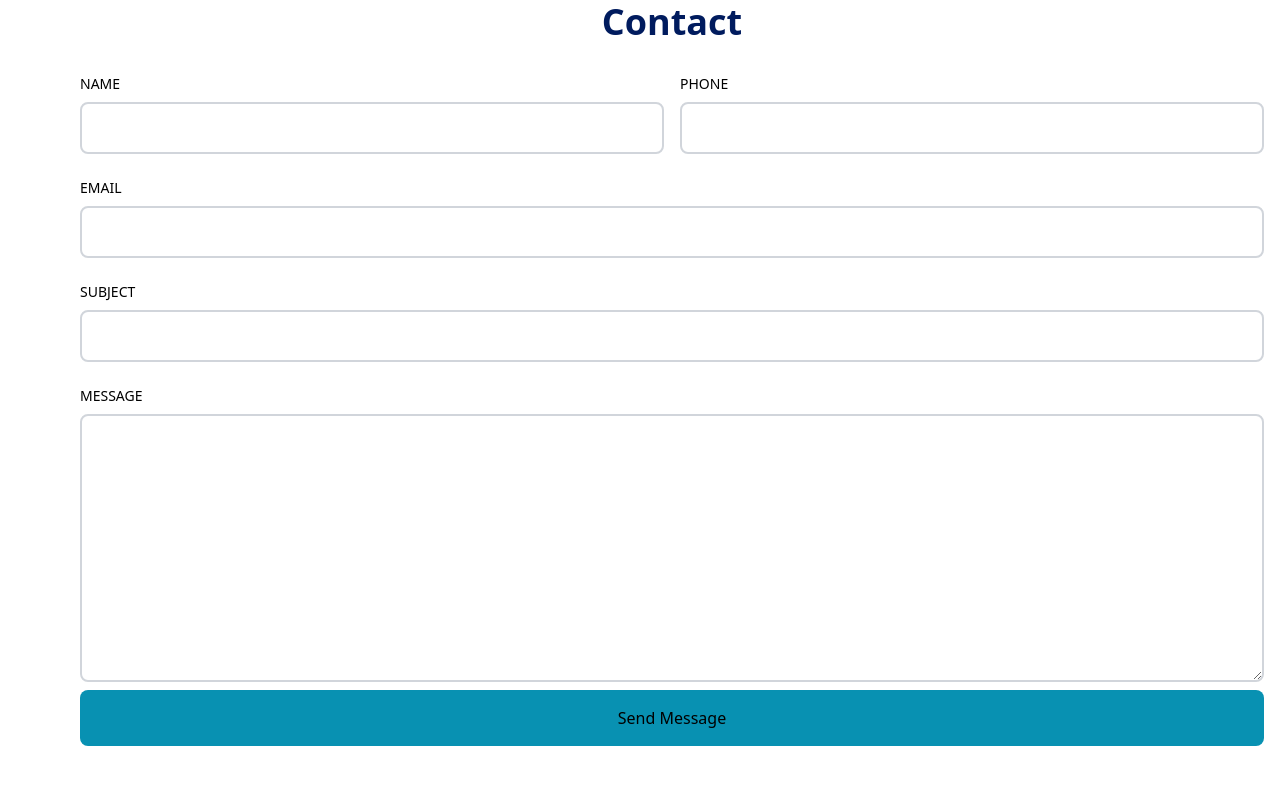
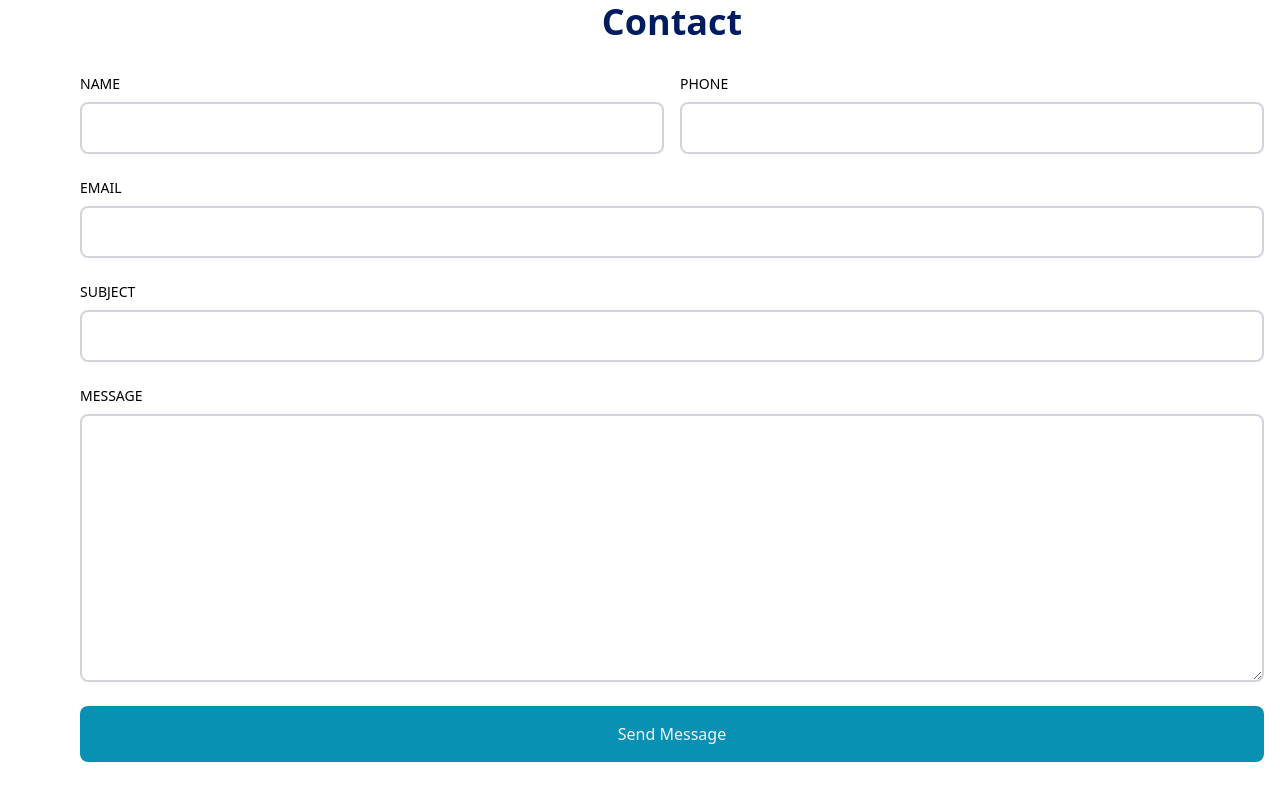
Before and after one commit to AlenKrga/portofolioReact, a React (Vite) app in the folder portofolio/: page / in a window 1280 px wide. Shown: the part 2285-3085 px from the top of the page. Built offline with nearby package versions, Linux system fonts and the light colour scheme.

Commit message:
fixing typo for button text color

```diff
--- a/portofolio/src/components/Contact.jsx
+++ b/portofolio/src/components/Contact.jsx
@@ -51,7 +51,7 @@ const Contact = () => {
             {" "}
           </textarea>
         </div>
-        <button className="bg-cyan-600 text-gray-100mt-4 w-full p-4 rounded-lg">
+        <button className="bg-cyan-600 text-gray-100 mt-4 w-full p-4 rounded-lg">
           Send Message
         </button>
       </form>
```
